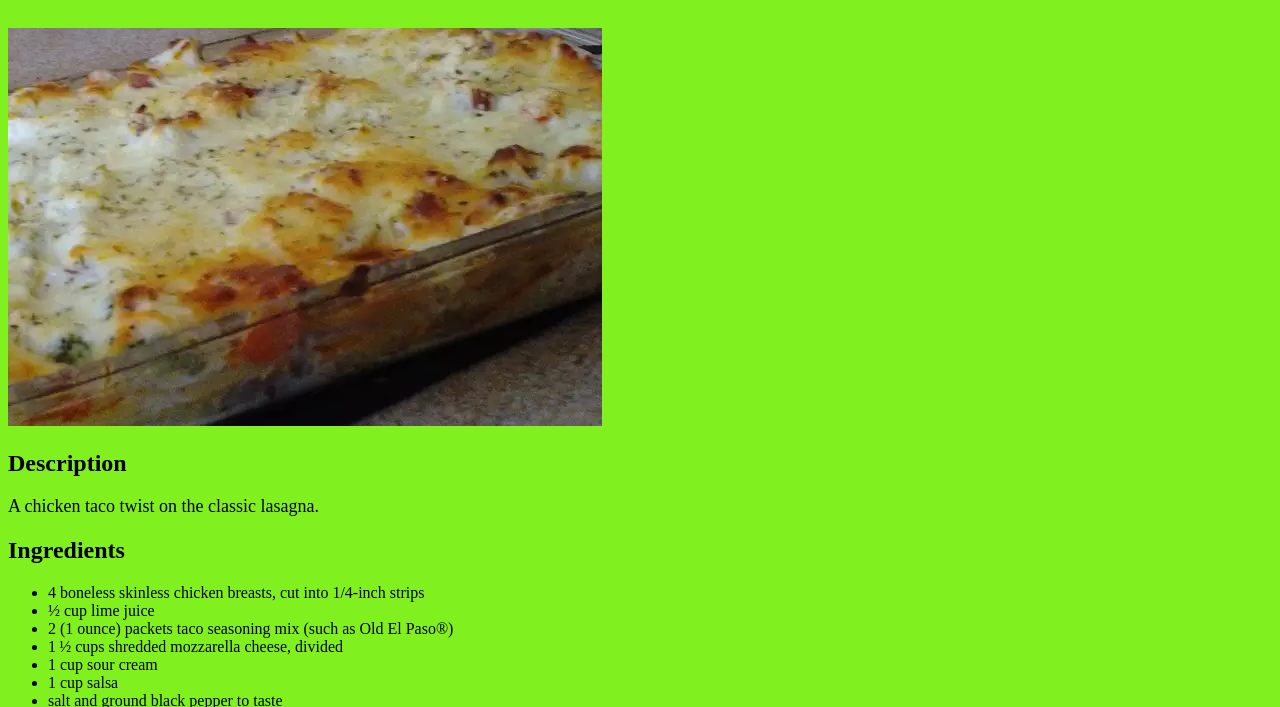
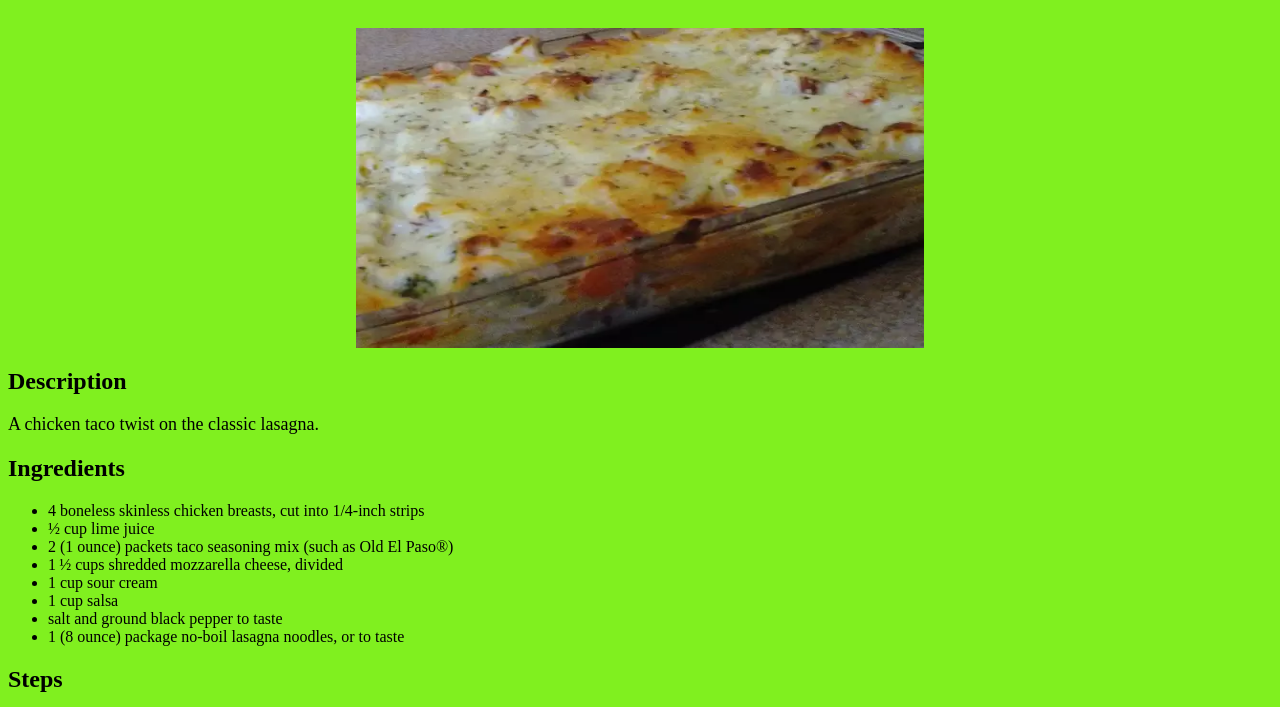
Before and after one commit to OGWhiskers/odin-recipes, a plain HTML site: page recipes/lasagna.html in a window 1280 px wide. Shown: the part 87-794 px from the top of the page. Drawn offline with Linux system fonts and the light colour scheme.

Commit message:
add css properties for images

```diff
--- a/style.css
+++ b/style.css
@@ -31,3 +31,11 @@
 .header-2 {
 
 }
+
+.img {
+    width: 45%;
+    height: 320px;
+    margin-left: auto;
+    margin-right: auto;
+    display: block;
+}
```
